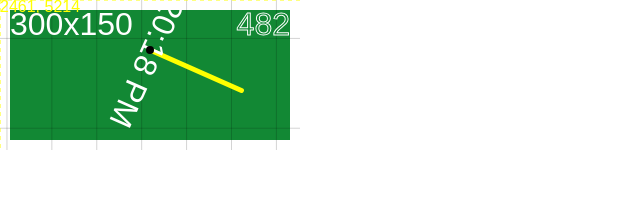
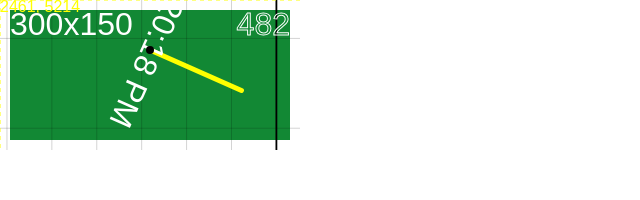
Before and after one commit to paulroho/traffy, a Next.js app: page /simulation in a window 1280 px wide. Shown: the top 200 px of the page, without its empty margins (0-640 px from the left). Built offline with nearby package versions, Linux system fonts and the light colour scheme.

Commit message:
dot for the center

```diff
--- a/src/app/simulation/page.tsx
+++ b/src/app/simulation/page.tsx
@@ -61,12 +61,26 @@ export default function Simulation() {
     ctx.translate(mapper.offset.x, mapper.offset.y);
     ctx.scale(mapper.scale.x, mapper.scale.y);
 
+    render([{
+      render: (ctx) => {
+        ctx.lineWidth = 10;
+        ctx.strokeRect(1000, 2000, 3000, 4000);
+        ctx.strokeRect(1500, 6000, 2000, 1000);
+        ctx.lineWidth = 1;
+      }
+    }]);
     // render([{
     //   render: (ctx) => {
-    //     ctx.lineWidth = 10;
-    //     ctx.strokeRect(1000, 2000, 3000, 4000);
-    //     ctx.strokeRect(1500, 6000, 2000, 1000);
-    //     ctx.lineWidth = 1;
+    //     drawPoint(ctx, {x:movedWorldAtCenter.east, y:movedWorldAtCenter.north}, "CENTER");
+    //     function drawPoint(ctx: CanvasRenderingContext2D, position: Position, info: string) {
+    //       ctx.beginPath();Ì
+    //       ctx.arc(position.x, position.y, 50, 0, 2 * Math.PI);
+    //       ctx.fillStyle = "#444";
+    //       ctx.fill();
+
+    //       // ctx.font = "20rem sans-serif";
+    //       // ctx.fillText(info, position.x + 5, position.y + 5);
+    //     }
     //   }
     // }]);
     render(getGraphicLayer());
```
